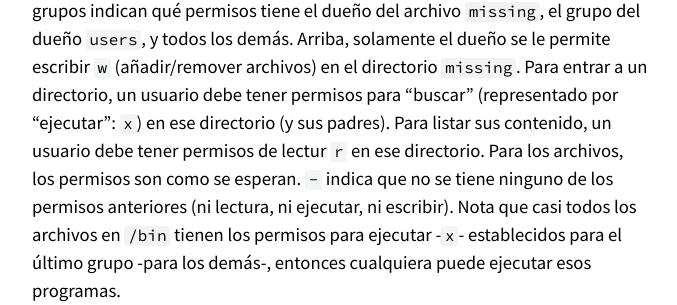
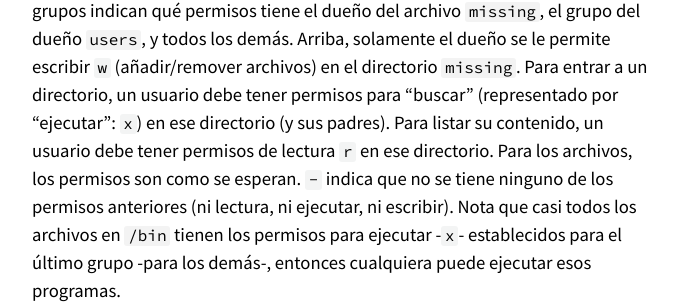
Before and after one commit to missing-semester-esp/missing-semester-esp.github.io, a Jekyll site: the page built from _2020/course-shell-esp.md, in a window 1280 px wide and 900 px high, scrolled down 5249 px. Shown: the part 148-453 px from the top of the window, without its empty margins (300-977 px from the left). Built offline with Jekyll 4.4.1, drawn with Linux system fonts in a browser that asks for light colours.

Commit message:
Update _2020/course-shell-esp.md
Co-authored-by: Matias Garcia Isaia <mgarciaisaia+github@gmail.com>

```diff
--- a/_2020/course-shell-esp.md
+++ b/_2020/course-shell-esp.md
@@ -211,7 +211,7 @@ presente. Primero, la `d` en el inicio de la línea nos dice que
 Estos 3 grupos indican qué permisos tiene el dueño del archivo `missing`, el grupo del dueño
 `users`, y todos los demás. Arriba, solamente el dueño se le permite escribir `w` (añadir/remover archivos) en el directorio `missing`.
 Para entrar a un directorio, un usuario debe tener permisos para "buscar" (representado por "ejecutar": `x`)
-en ese directorio (y sus padres). Para listar sus contenido, un usuario debe tener permisos de lectur `r` en
+en ese directorio (y sus padres). Para listar su contenido, un usuario debe tener permisos de lectura `r` en
 ese directorio. Para los archivos, los permisos son como se esperan.  `-` indica que no se tiene ninguno de los
 permisos anteriores (ni lectura, ni ejecutar, ni escribir). Nota que casi todos los archivos en `/bin` tienen
 los permisos para ejecutar -`x`- establecidos para el último grupo -para los demás-, entonces
```
